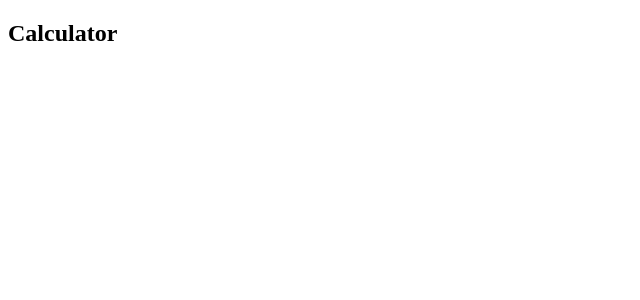
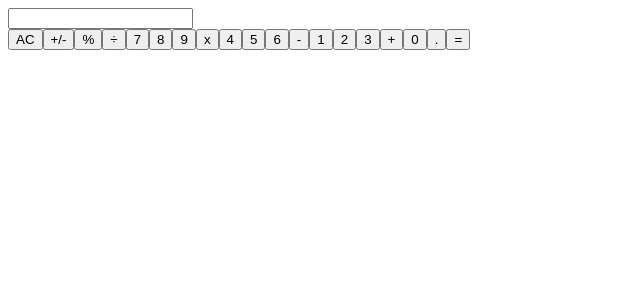
Before and after one commit to hamzaw9/math-magicians, a React (Create React App) app: page /calculator in a window 1280 px wide. Shown: the top 300 px of the page, without its empty margins (0-640 px from the left). Built offline with nearby package versions, Linux system fonts and the light colour scheme.

Commit message:
Create Calcultor button component

```diff
--- a/src/components/Calculator.js
+++ b/src/components/Calculator.js
@@ -1,6 +1,8 @@
+import CalculatorButton from './CalculatorButton';
+
 const Calculator = () => (
   <section className="calculator">
-    <h2>Calculator</h2>
+    <CalculatorButton />
   </section>
 );
 
--- /dev/null
+++ b/src/components/CalculatorButton.js
@@ -0,0 +1,70 @@
+const CalculatorButton = () => (
+  <div className="calculator-content">
+    <input type="text" id="calculator-display" readOnly />
+    <div className="buttons">
+      <button type="button" id="btnClear">
+        AC
+      </button>
+      <button type="button" id="btnPlusMinus">
+        +/-
+      </button>
+      <button type="button" id="btnPercent">
+        %
+      </button>
+      <button className="btn-orange" type="button" id="btnDivide">
+        &#247;
+      </button>
+
+      <button type="button" id="btn7">
+        7
+      </button>
+      <button type="button" id="btn8">
+        8
+      </button>
+      <button type="button" id="btn9">
+        9
+      </button>
+      <button className="btn-orange" type="button" id="btnMultiply">
+        x
+      </button>
+
+      <button type="button" id="btn4">
+        4
+      </button>
+      <button type="button" id="btn5">
+        5
+      </button>
+      <button type="button" id="btn6">
+        6
+      </button>
+      <button className="btn-orange" type="button" id="btnMinus">
+        -
+      </button>
+
+      <button type="button" id="btn1">
+        1
+      </button>
+      <button type="button" id="btn2">
+        2
+      </button>
+      <button type="button" id="btn3">
+        3
+      </button>
+      <button className="btn-orange" type="button" id="btnPlus">
+        +
+      </button>
+
+      <button type="button" className="span-two" id="btn0">
+        0
+      </button>
+      <button type="button" id="btnDecimal">
+        .
+      </button>
+      <button className="btn-orange" type="button" id="btnEquals">
+        =
+      </button>
+    </div>
+  </div>
+);
+
+export default CalculatorButton;
```
